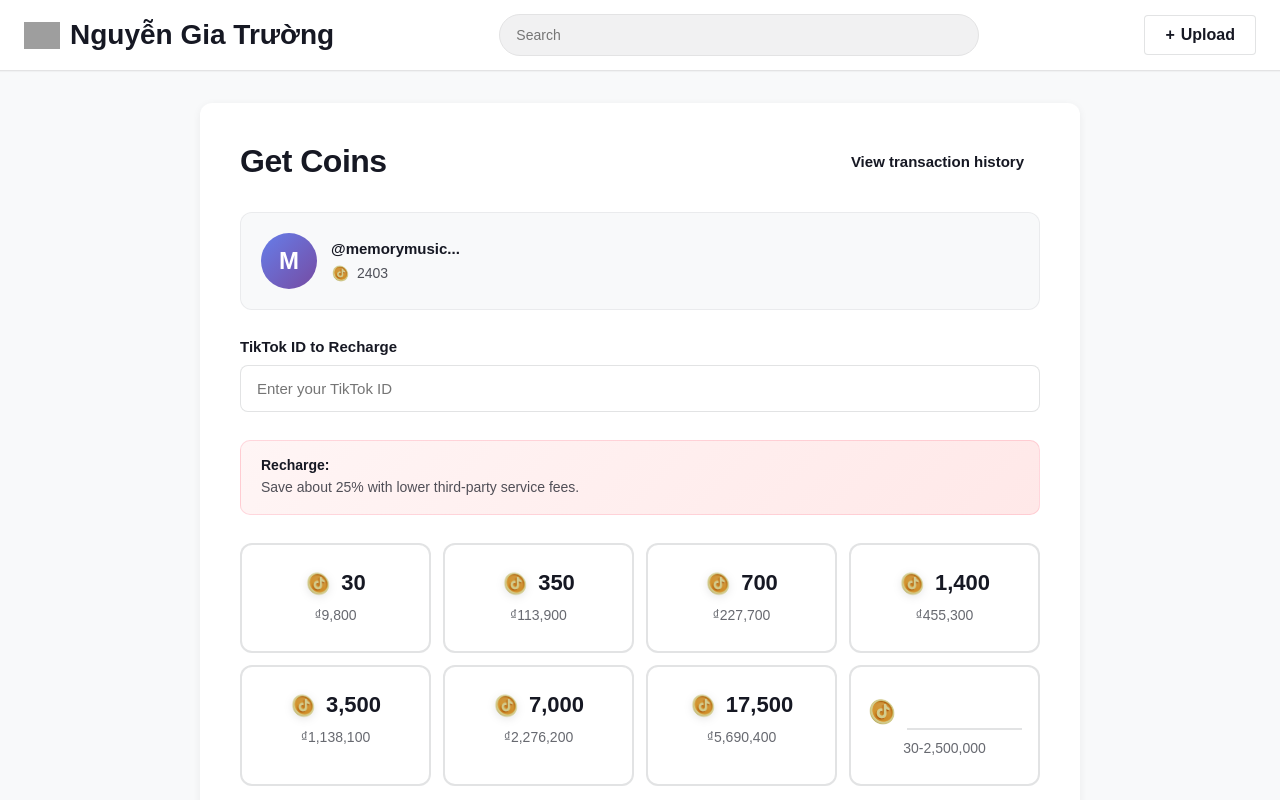
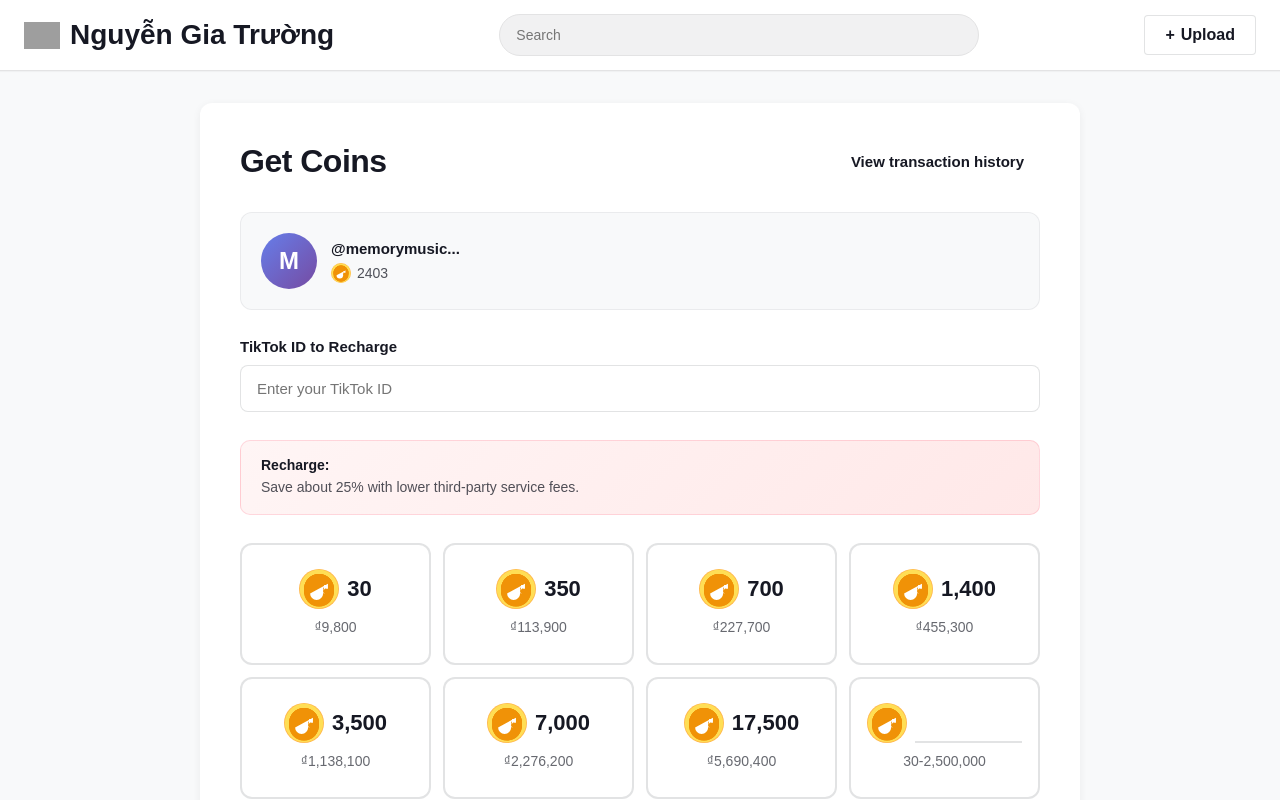
Before and after one commit to truongng11082002/tiktokcoins2, a React (Vite) app: page / in a window 1280 px wide. Shown: the top 800 px of the page. Built offline with nearby package versions, Linux system fonts and the light colour scheme; no server answers; grey boxes are pictures that could not be loaded.

Commit message:
Added CoinIcon.jsx

```diff
--- a/src/App.jsx
+++ b/src/App.jsx
@@ -2,6 +2,7 @@
 import { supabase } from './supabase'
 import TransactionHistory from './TransactionHistory'
 import PaymentModal from './PaymentModal'
+import { CoinIcon } from './CoinIcon'
 import './App.css'
 
 const coinPackages = [
@@ -14,7 +15,6 @@
   { coins: 17500, price: 5690400 },
 ]
 
-const COIN_IMAGE = '/pngwing.com.png'
 const LOGO_IMAGE = 'https://icon2.cleanpng.com/20200922/xqh/transparent-social-media-1713858561643.webp'
 
 function App() {
@@ -107,7 +107,7 @@
             <div className="user-details">
               <div className="username">@memorymusic...</div>
               <div className="user-balance">
-                <img src={COIN_IMAGE} alt="coin" className="coin-img-small" />
+                <CoinIcon size="20px" />
                 <span>2403</span>
               </div>
             </div>
@@ -137,7 +137,7 @@
                 onClick={() => setSelectedPackage(pkg)}
               >
                 <div className="coin-amount">
-                  <img src={COIN_IMAGE} alt="coin" className="coin-img" />
+                  <CoinIcon size="40px" />
                   <span>{pkg.coins.toLocaleString()}</span>
                 </div>
                 <div className="coin-price">₫{pkg.price.toLocaleString()}</div>
@@ -147,7 +147,7 @@
               className={`coin-package custom-package ${selectedPackage?.isCustom ? 'selected' : ''}`}
             >
               <div className="custom-input-wrapper">
-                <img src={COIN_IMAGE} alt="coin" className="coin-img-custom" />
+                <CoinIcon size="40px" />
                 <input
                   type="text"
                   inputMode="numeric"
@@ -269,7 +269,7 @@
                 <div className="success-row">
                   <span>Coins:</span>
                   <strong>
-                    <img src={COIN_IMAGE} alt="coin" className="coin-img-small" />
+                    <CoinIcon size="16px" style={{ marginRight: '4px' }} />
                     {lastTransaction.coin_amount.toLocaleString()}
                   </strong>
                 </div>
--- /dev/null
+++ b/src/CoinIcon.jsx
@@ -0,0 +1,27 @@
+export const CoinIcon = ({ size = "1em", className = "" }) => (
+  <svg
+    className={className}
+    color="inherit"
+    fontSize={size}
+    viewBox="0 0 48 48"
+    fill="currentColor"
+    xmlns="http://www.w3.org/2000/svg"
+    style={{ width: size, height: size }}
+  >
+    <g clipPath="url(#Icon_Color-Tiktok_Coin_svg__a)">
+      <path d="M48 24a24 24 0 1 1-48 0 24 24 0 1 1 48 0Z" fill="#FFB84D"/>
+      <path d="M47 24a23 23 0 1 1-46 0 23 23 0 1 1 46 0Z" fill="#FFDE55"/>
+      <path d="M42 24a18 18 0 1 1-36 0 18 18 0 1 1 36 0Z" fill="#F7A300"/>
+      <path d="M42 24a18 18 0 1 1-36 0 18 18 0 1 1 36 0Z" fill="#F7A80F"/>
+      <path d="M41.94 25.5a18 18 0 1 0-35.88 0 18 18 0 1 0 35.88 0Z" fill="#E88800"/>
+      <path d="M41.94 25.5a18 18 0 1 0-35.88 0 18 18 0 1 0 35.88 0Z" fill="#F09207"/>
+      <path d="M34.74 17.77v5.86c-2.06 0-4.05-.44-5.81-1.55v7.2a7.79 7.79 0 0 1-7.8 7.79 7.79 7.79 0 0 1-7.8-7.8 0 0 1 9.19-8.24v6c-.47-.08-2.37-.26a3.14-.26a3.14 0 0 0-3.1 2.5c1.34 3.14 0 0 0 3.1 2.5c1.4 0 3.1-1.4 3.1-3.14v-1.4 3.1-1.4 3.1-14-1.26 3.14-.69a5.6 0 6 6 0 0 12.03h.69a5.6 6 0 0 0 5.82-1.92v-3.83Z" fill="#fff"/>
+      <path d="M34 18.18v5.78 5.78 0 0 1-5.82-5.74h-3.87v5.63c1.94-1.6 1.5-3.56 1.5-3.56 1.5-3.53 1.5-3.53 0 0 1-3.55-1.5 1.5-3.53 5.5 1.5 3.53 5.3 5.3 0 0 1-3.55-3.29 7.43-7.34v-4.1 0 7.43c 0 7.38 7.38 0 0 0 7.43 7.34c1.0 7.43-3.29 7.43-7.34v-0.73 9.73 0 0 1 5.82-1.92v-3.83Z" fill="#fff"/>
+    </g>
+    <defs>
+      <clipPath id="Icon_Color-Tiktok_Coin_svg__a">
+        <path fill="#fff" d="M0 0h48v48H0z"/>
+      </clipPath>
+    </defs>
+  </svg>
+)
```
